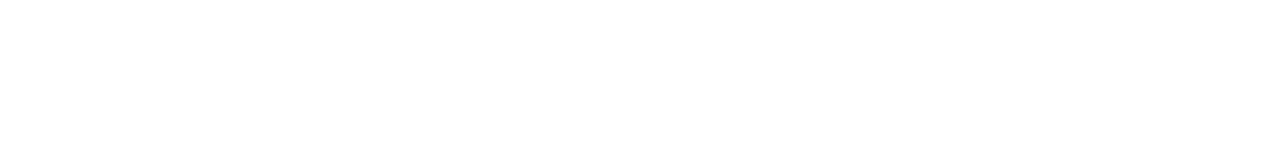
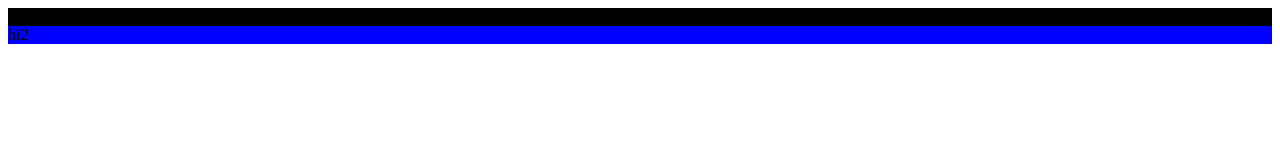
Before and after one commit to Mrpolit/alireza_website, a plain HTML site: page indx.html in a window 1280 px wide. Drawn offline with Linux system fonts and the light colour scheme.

Commit message:
css ro sakhtam

```diff
--- a/indx.html
+++ b/indx.html
@@ -3,9 +3,11 @@
 <head>
     <meta charset="UTF-8">
     <meta name="viewport" content="width=device-width, initial-scale=1.0">
+    <link rel="stylesheet" href="style.css">
     <title>Document</title>
 </head>
 <body>
-
+    <div class="alireza">hi</div>
+    <div class="mojtaba">hi2</div>
 </body>
 </html>
--- /dev/null
+++ b/style.css
@@ -0,0 +1,6 @@
+.alireza{
+    background-color: black;
+}
+.mojtaba{
+    background-color: blue;
+}
```
